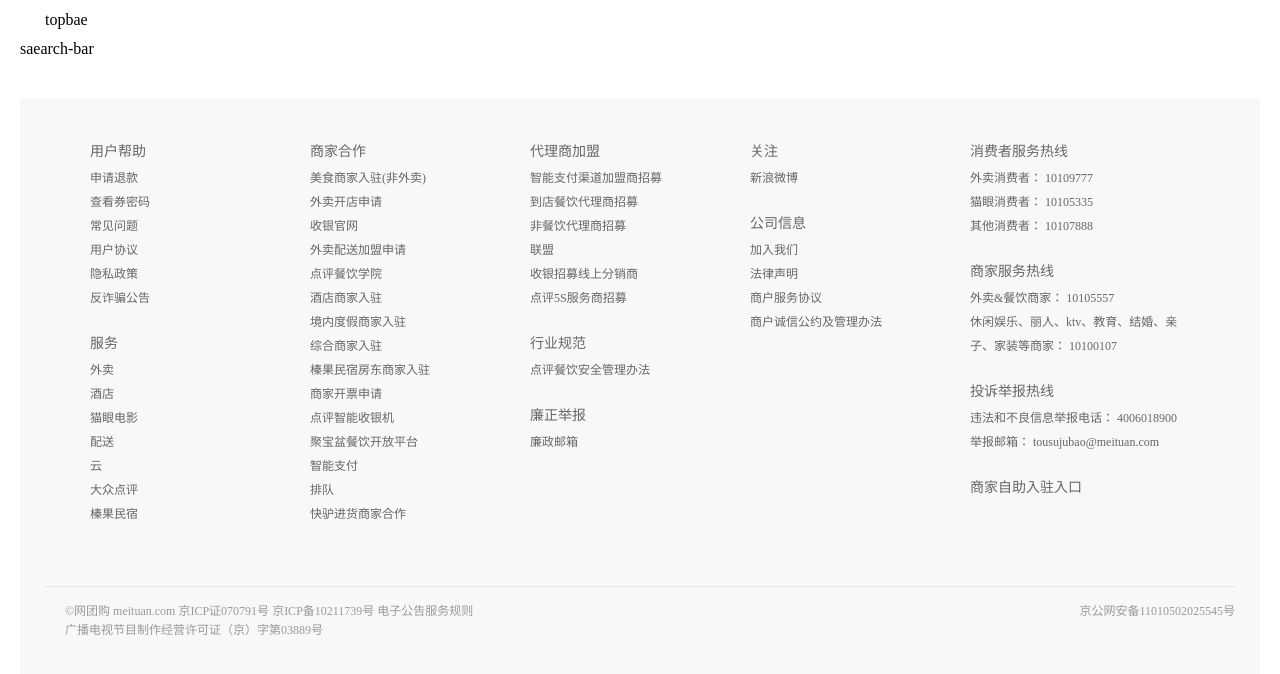
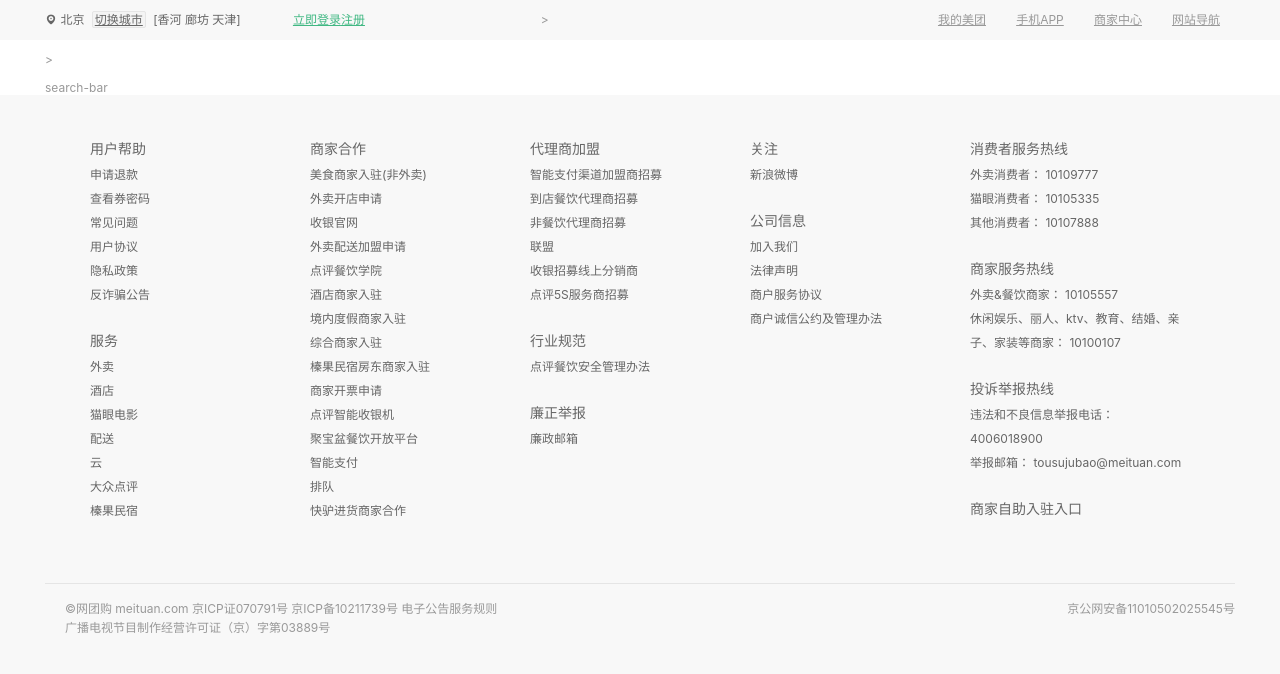
Before and after one commit to somours/meituan, a Nuxt app: page /register in a window 1280 px wide. Shown: the top 674 px of the page. Built offline with nearby package versions, Linux system fonts and the light colour scheme.

Commit message:
完善header1

```diff
--- /dev/null
+++ b/components/public/header/geo.vue
@@ -0,0 +1,13 @@
+<template>
+  <div class="m-geo">
+    <i class="el-icon-location"/>
+    北京
+    <nuxt-link
+      class="changeCity"
+      to="/changeCity">切换城市</nuxt-link>
+    [香河 廊坊 天津]
+  </div>
+</template>
+<script>
+export default {}
+</script>
--- a/components/public/header/index.vue
+++ b/components/public/header/index.vue
@@ -2,18 +2,25 @@
   <div class="m-header">
     <el-row>
       <el-col>
-        topbae
+        <top-bar />>
       </el-col>
     </el-row>
     <el-row>
       <el-col>
-        saearch-bar
+        <search-bar />
       </el-col>
     </el-row>
   </div>
 </template>
 <script>
-export default {}
+import TopBar from './topbar'
+import SearchBar from './searchbar'
+export default {
+  components: {
+    TopBar,
+    SearchBar
+  }
+}
 </script>
 <style lang="scss">
 @import '@/assets/css/public/header/index.scss';
--- /dev/null
+++ b/components/public/header/nav.vue
@@ -0,0 +1,115 @@
+<template>
+  <div class="m-nav">
+    <ul class="nav">
+      <li class="list">
+        <nuxt-link to="/my">我的美团</nuxt-link>
+        <dl>
+          <dd><nuxt-link to="/order">我的订单</nuxt-link></dd>
+          <dd><nuxt-link to="/order">我的收藏</nuxt-link></dd>
+          <dd><nuxt-link to="/order">抵用券</nuxt-link></dd>
+          <dd><nuxt-link to="/order">账户设置</nuxt-link></dd>
+        </dl>
+      </li>
+      <li class="list">
+        <nuxt-link to="/order">手机APP</nuxt-link>
+      </li>
+      <li class="list bd">
+        <nuxt-link to="/center">商家中心</nuxt-link>
+        <dl>
+          <dd><nuxt-link to="/userCenter">登录商家中心</nuxt-link></dd>
+          <dd><nuxt-link to="/coop">我想合作</nuxt-link></dd>
+          <dd><nuxt-link to="/wap">免费手机开店</nuxt-link></dd>
+          <dd><nuxt-link to="/kaipiao">商家申请开票</nuxt-link></dd>
+        </dl>
+      </li>
+      <li class="list site">
+        <nuxt-link to="/site">网站导航</nuxt-link>
+        <div class="subContainer">
+          <dl class="hotel">
+            <dt>酒店旅游</dt>
+            <dd>国际机票</dd>
+            <dd>国际机票</dd>
+            <dd>国际机票</dd>
+            <dd>国际机票</dd>
+            <dd>国际机票</dd>
+            <dd>国际机票</dd>
+            <dd>国际机票</dd>
+            <dd>国际机票</dd>
+            <dd>国际机票</dd>
+            <dd>国际机票</dd>
+            <dd>国际机票</dd>
+            <dd>国际机票</dd>
+            <dd>国际机票</dd>
+            <dd>国际机票</dd>
+            <dd>国际机票</dd>
+          </dl>
+          <dl class="food">
+            <dt>吃美食</dt>
+            <dd>烤鱼</dd>
+            <dd>特色小吃</dd>
+            <dd>烧烤</dd>
+            <dd>烧烤</dd>
+            <dd>烧烤</dd>
+            <dd>烧烤</dd>
+          </dl>
+          <dl class="movie">
+            <dt>看电影</dt>
+            <dd>热映电影</dd>
+            <dd>热映电影</dd>
+            <dd>热映电影</dd>
+            <dd>热映电影</dd>
+            <dd>热映电影</dd>
+            <dd>热映电影</dd>
+            <dd>热映电影</dd>
+          </dl>
+          <dl class="app">
+            <dt>手机应用</dt>
+            <dd>
+              <a href="#">
+                <img
+                  src="//s0.meituan.net/bs/fe-web-meituan/e5eeaef/img/appicons/meituan.png"
+                  title="美团app"
+                  alt="美团app">
+              </a>
+            </dd>
+            <dd>
+              <a href="#">
+                <img
+                  src="//s0.meituan.net/bs/fe-web-meituan/e5eeaef/img/appicons/meituan.png"
+                  title="美团app"
+                  alt="美团app">
+              </a>
+            </dd>
+            <dd>
+              <a href="#">
+                <img
+                  src="//s0.meituan.net/bs/fe-web-meituan/e5eeaef/img/appicons/meituan.png"
+                  title="美团app"
+                  alt="美团app">
+              </a>
+            </dd>
+            <dd>
+              <a href="#">
+                <img
+                  src="//s0.meituan.net/bs/fe-web-meituan/e5eeaef/img/appicons/meituan.png"
+                  title="美团app"
+                  alt="美团app">
+              </a>
+            </dd>
+            <dd>
+              <a href="#">
+                <img
+                  src="//s0.meituan.net/bs/fe-web-meituan/e5eeaef/img/appicons/meituan.png"
+                  title="美团app"
+                  alt="美团app">
+              </a>
+            </dd>
+          </dl>
+        </div>
+      </li>
+    </ul>
+  </div>
+</template>
+<script>
+export default {}
+</script>
--- /dev/null
+++ b/components/public/header/searchbar.vue
@@ -0,0 +1,8 @@
+<template>
+  <div class="search-panel">
+    search-bar
+  </div>
+</template>
+<script>
+export default {}
+</script>
--- /dev/null
+++ b/components/public/header/topbar.vue
@@ -0,0 +1,29 @@
+<template>
+  <el-row class="m.header">
+    <el-col :span="5">
+      <geo />
+    </el-col>
+    <el-col :span="5">
+      <user />
+    </el-col>
+    <el-col :span="14">
+      <navbar />>
+    </el-col>
+  </el-row>
+</template>
+<script>
+import Geo from './geo.vue'
+import User from './user.vue'
+import Navbar from './nav.vue'
+export default {
+  components: {
+    Geo,
+    User,
+    Navbar
+  }
+}
+</script>
+<style lang="scss">
+@import '@/assets/css/public/layout.scss';
+@import '@/assets/css/public/header/index.scss';
+</style>
--- /dev/null
+++ b/components/public/header/user.vue
@@ -0,0 +1,25 @@
+<template>
+  <div class="m-user">
+    <template v-if="user">
+      欢迎您，<span class="username">{{ user }}</span>
+      [<nuxt-link to="/exit">退出</nuxt-link>]
+    </template>
+    <template v-else>
+      <nuxt-link
+        to="/login"
+        class="login">立即登录</nuxt-link>
+      <nuxt-link
+        to="/register"
+        class="register">注册</nuxt-link>
+    </template>
+  </div>
+</template>
+<script>
+export default {
+  data() {
+    return {
+      user: ''
+    }
+  }
+}
+</script>
```
Also changed, not shown: package.json (+6 -6 lines), 1 other file (tests, documents, lock files or other folders).
